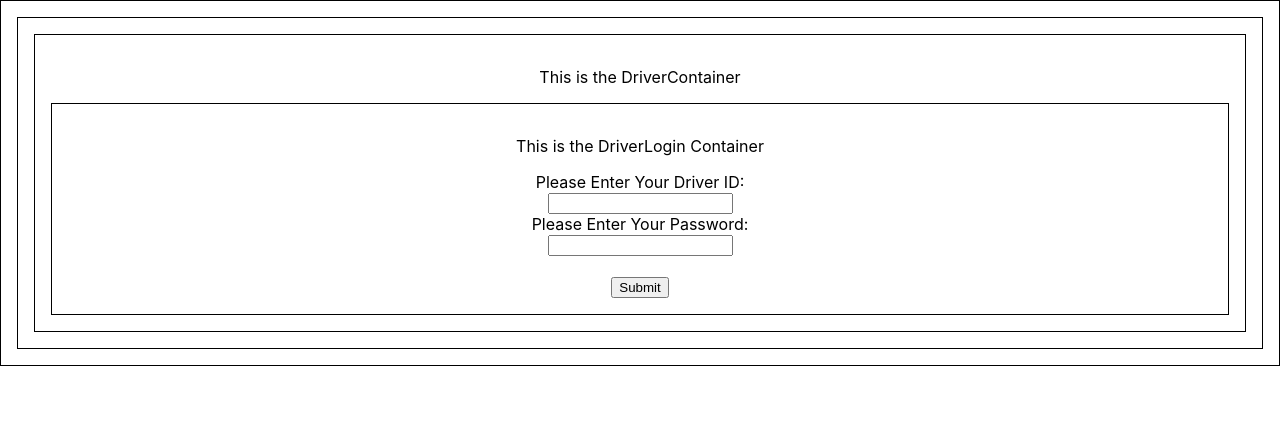
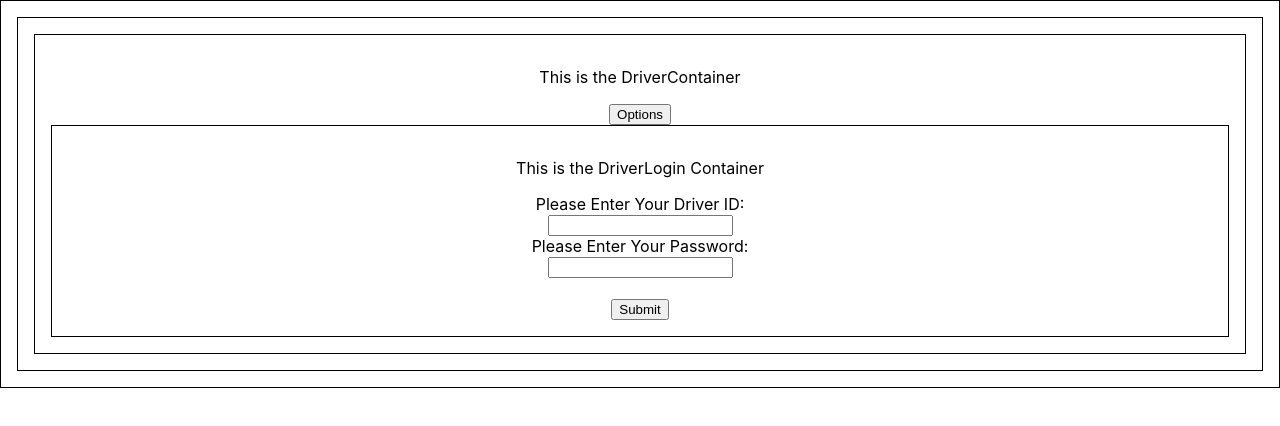
Before and after one commit to erikesund/train-app-system, a React (Create React App) app in the folder cab-app/: page / in a window 1280 px wide. Shown: the top 426 px of the page. Built offline with nearby package versions, Linux system fonts and the light colour scheme.

Commit message:
added basic options button

```diff
--- a/cab-app/src/containers/DriverContainer.js
+++ b/cab-app/src/containers/DriverContainer.js
@@ -25,9 +25,14 @@ function DriverContainer () {
     setViewMode(string);
   };
 
+  function handleOptionsClick(evt) {
+    viewModeClick("options");
+  };
+
   return (
     <div>
       <p>This is the DriverContainer</p>
+      <button onClick={handleOptionsClick}>Options</button>
       {viewMode === "login" && (
         <DriverLogin viewModeClick={viewModeClick}/>
       )}
```
